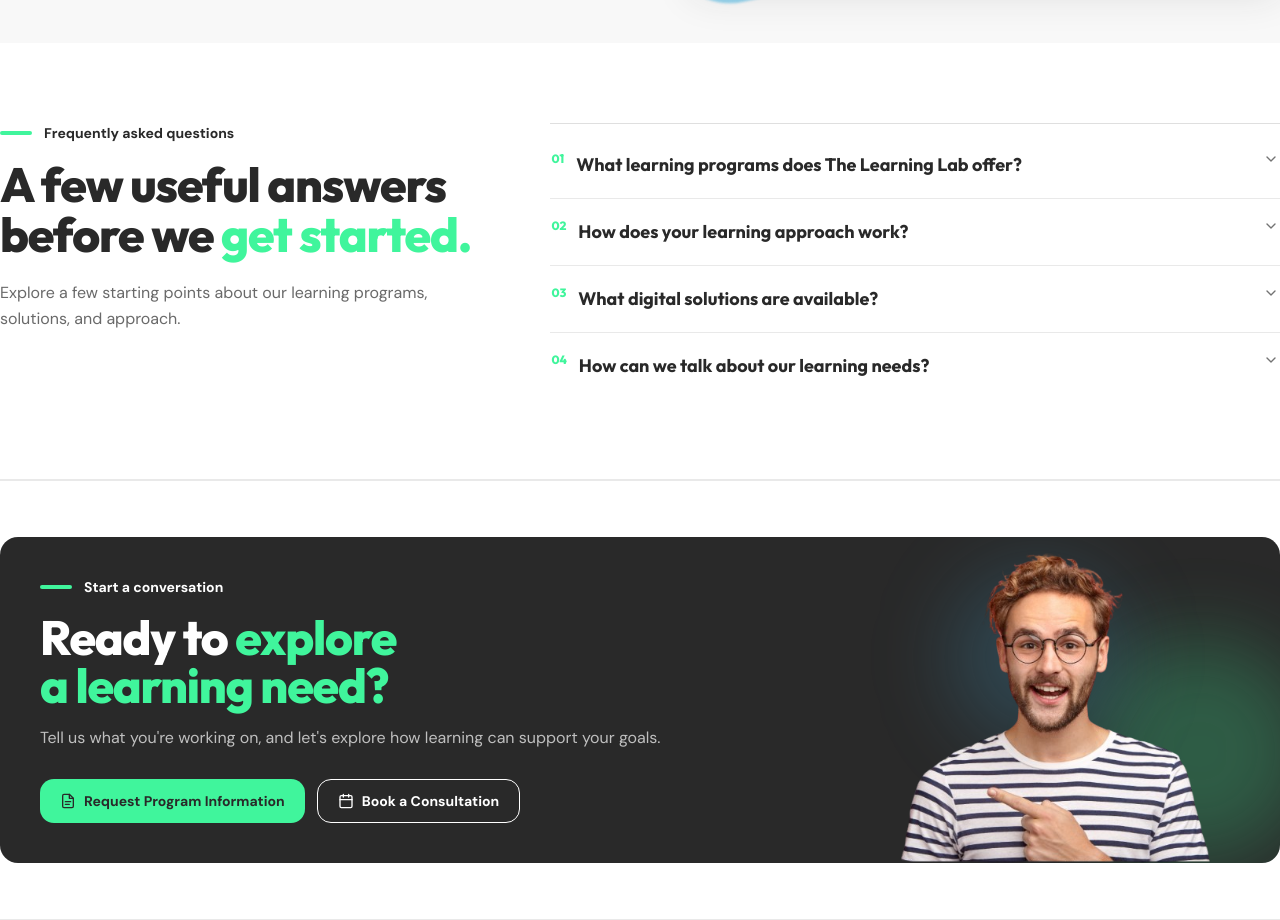
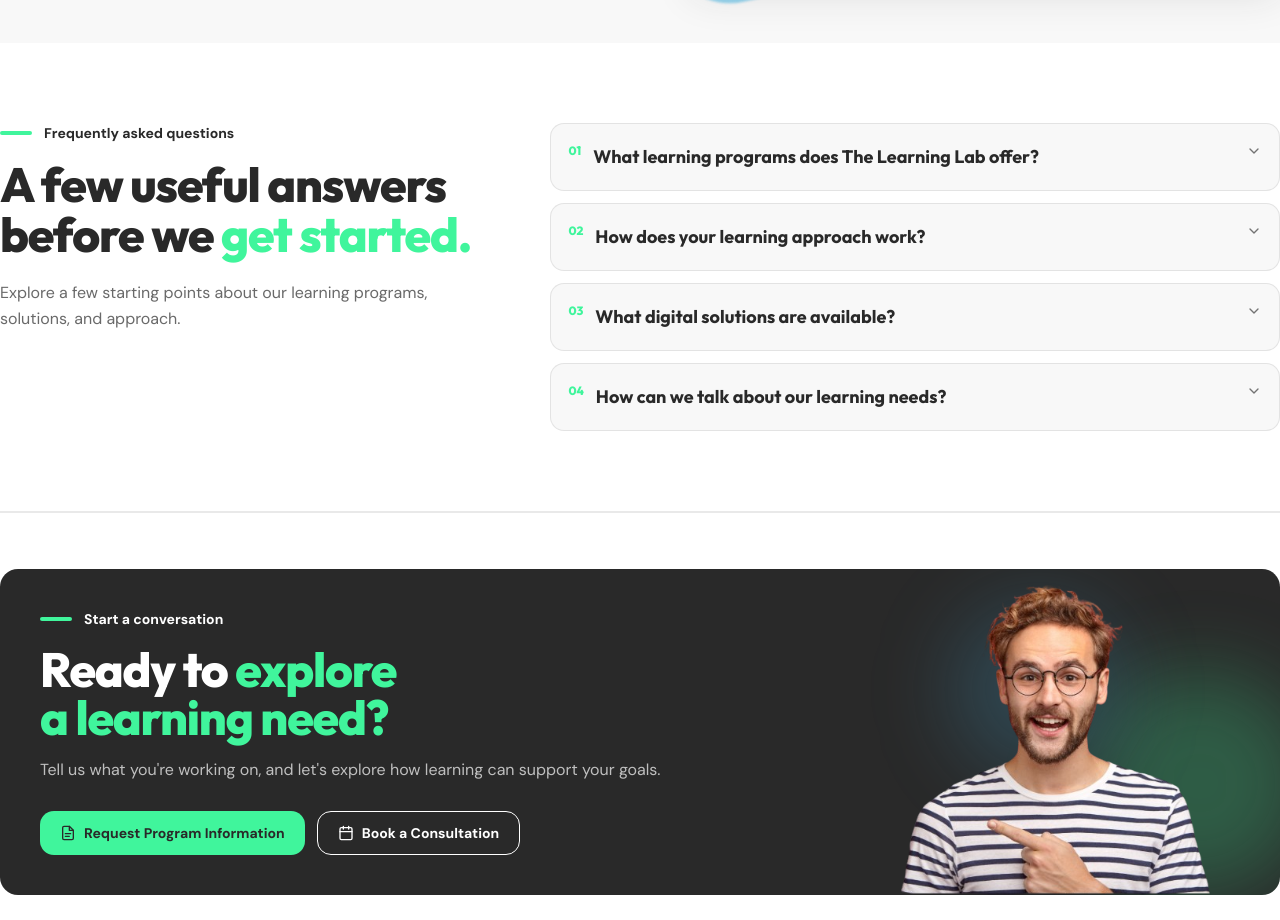
Before and after one commit to gabzy0423/The-Learning-Lab, a Next.js app: page / in a window 1280 px wide. Shown: the part 4244-5164 px from the top of the page. Built offline with nearby package versions, Linux system fonts and the light colour scheme.

Commit message:
Contain homepage FAQ items

```diff
--- a/app/page.tsx
+++ b/app/page.tsx
@@ -355,8 +355,8 @@ export default function Home() {
               Explore a few starting points about our learning programs, solutions, and approach.
             </p>
           </div>
-          <Accordion className="border-t border-brand-charcoal/15 pt-2">
-            <AccordionItem value="programs" className="border-brand-charcoal/10 py-2">
+          <Accordion className="gap-3">
+            <AccordionItem value="programs" className="rounded-xl border border-brand-charcoal/10 bg-brand-charcoal/[0.03] px-4 py-2">
               <AccordionTrigger className="font-heading text-base font-bold text-brand-charcoal hover:no-underline sm:text-lg">
                 <span className="mr-3 text-xs font-extrabold text-brand-mint-green">01</span>
                 What learning programs does The Learning Lab offer?
@@ -365,7 +365,7 @@ export default function Home() {
                 <p>Our program categories cover Personal Development, Managing Work, Managing Relationships, Leadership &amp; Management, and Impacting Strategy.</p>
               </AccordionContent>
             </AccordionItem>
-            <AccordionItem value="approach" className="border-brand-charcoal/10 py-2">
+            <AccordionItem value="approach" className="rounded-xl border border-brand-charcoal/10 bg-brand-charcoal/[0.03] px-4 py-2">
               <AccordionTrigger className="font-heading text-base font-bold text-brand-charcoal hover:no-underline sm:text-lg">
                 <span className="mr-3 text-xs font-extrabold text-brand-mint-green">02</span>
                 How does your learning approach work?
@@ -374,7 +374,7 @@ export default function Home() {
                 <p>We start with the need, build practical capability, and create space to apply learning through everyday decisions, collaboration, and work.</p>
               </AccordionContent>
             </AccordionItem>
-            <AccordionItem value="solutions" className="border-brand-charcoal/10 py-2">
+            <AccordionItem value="solutions" className="rounded-xl border border-brand-charcoal/10 bg-brand-charcoal/[0.03] px-4 py-2">
               <AccordionTrigger className="font-heading text-base font-bold text-brand-charcoal hover:no-underline sm:text-lg">
                 <span className="mr-3 text-xs font-extrabold text-brand-mint-green">03</span>
                 What digital solutions are available?
@@ -383,7 +383,7 @@ export default function Home() {
                 <p>Our proposed Digital Solutions include a custom HRIS, Competency Platform, and Learning Management Platform. Detailed capabilities will be added as each offering is finalized.</p>
               </AccordionContent>
             </AccordionItem>
-            <AccordionItem value="conversation" className="border-brand-charcoal/10 py-2">
+            <AccordionItem value="conversation" className="rounded-xl border border-brand-charcoal/10 bg-brand-charcoal/[0.03] px-4 py-2">
               <AccordionTrigger className="font-heading text-base font-bold text-brand-charcoal hover:no-underline sm:text-lg">
                 <span className="mr-3 text-xs font-extrabold text-brand-mint-green">04</span>
                 How can we talk about our learning needs?
```
